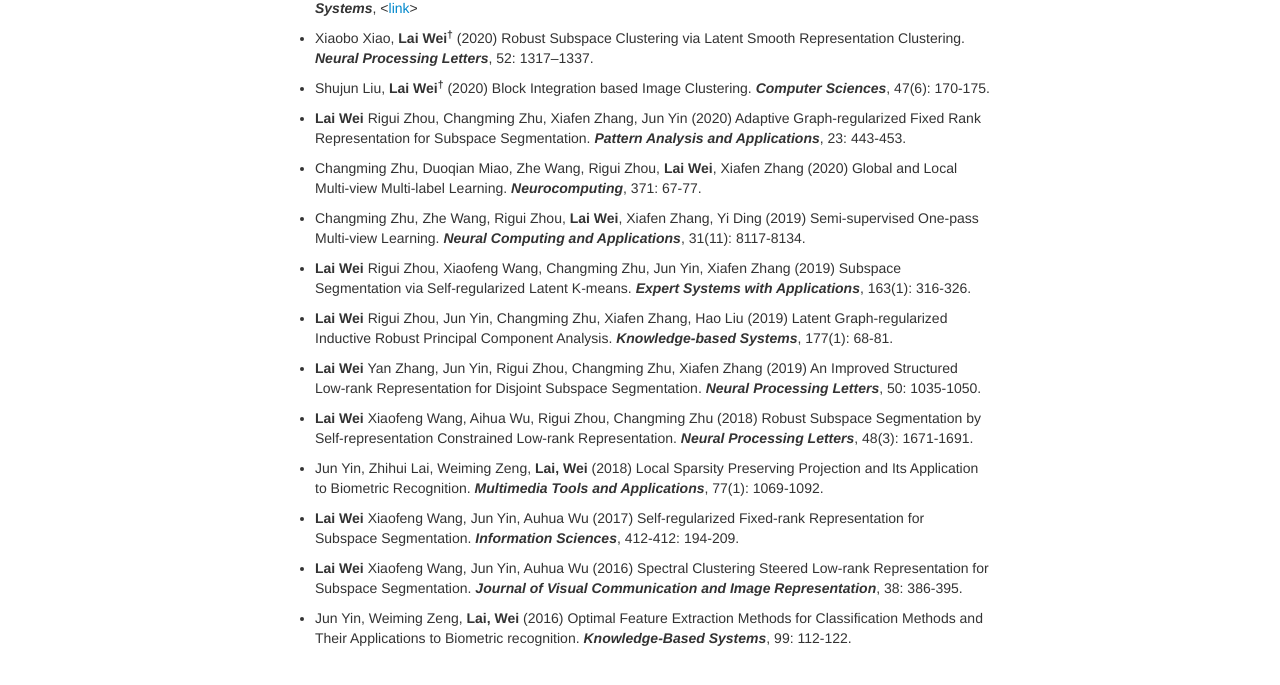
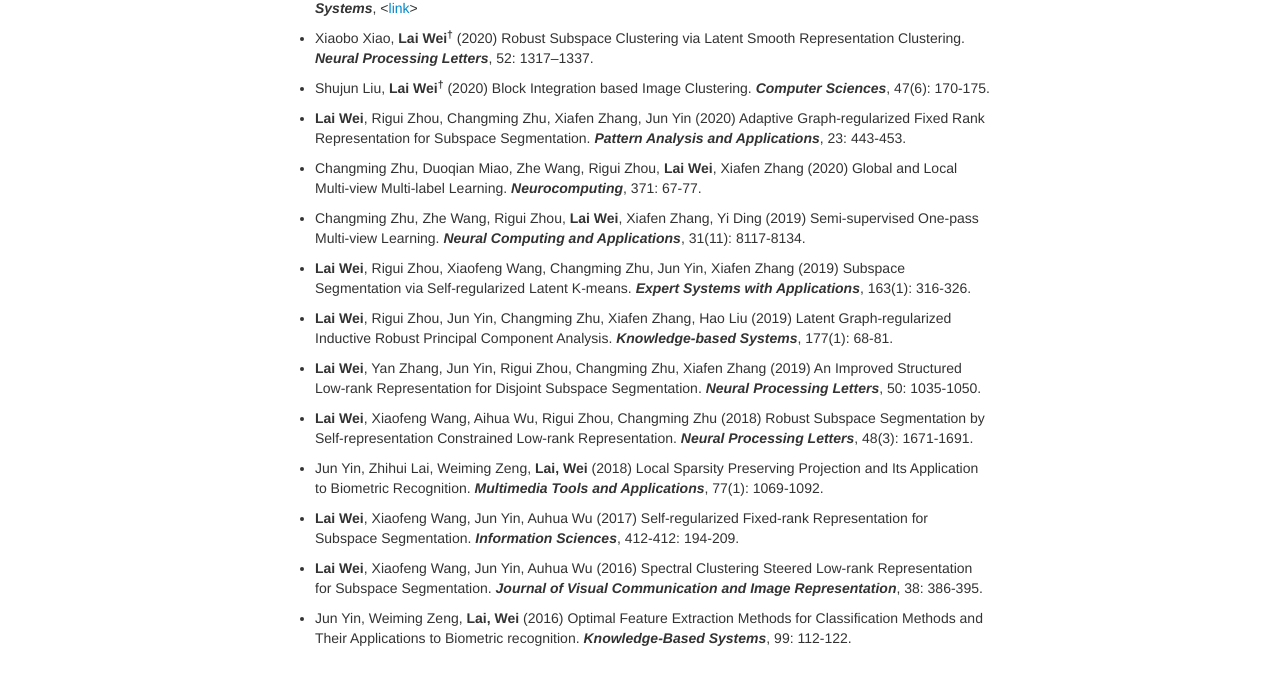
Before and after one commit to weilyshmtu/weilyshmtu.github.io, a Jekyll site: the page built from pages/pubs.md, in a window 1280 px wide. Shown: the part 274-959 px from the top of the page. Built offline with Jekyll 4.4.1, drawn with Linux system fonts in a browser that asks for light colours.

Commit message:
Update pubs.md

```diff
--- a/pages/pubs.md
+++ b/pages/pubs.md
@@ -14,25 +14,25 @@ title: Lai Wei's publications
 
 <ul> <li> Shujun Liu, <b>Lai Wei<sup>&dagger;</sup></b> (2020) Block Integration based Image Clustering. <i><b>Computer Sciences</b></i>, 47(6): 170-175.</li></ul>
 
-<ul> <li> <b>Lai Wei</b> Rigui Zhou, Changming Zhu, Xiafen Zhang, Jun Yin (2020) Adaptive Graph‑regularized Fixed Rank Representation for Subspace Segmentation. <i><b>Pattern Analysis and Applications</b></i>, 23: 443-453.</li></ul>
+<ul> <li> <b>Lai Wei</b>, Rigui Zhou, Changming Zhu, Xiafen Zhang, Jun Yin (2020) Adaptive Graph‑regularized Fixed Rank Representation for Subspace Segmentation. <i><b>Pattern Analysis and Applications</b></i>, 23: 443-453.</li></ul>
 
 <ul> <li>Changming Zhu, Duoqian Miao, Zhe Wang, Rigui Zhou, <b>Lai Wei</b>, Xiafen Zhang (2020) Global and Local Multi-view Multi-label Learning. <i><b>Neurocomputing</b></i>, 371: 67-77.</li></ul>
 
 <ul> <li>Changming Zhu, Zhe Wang, Rigui Zhou, <b>Lai Wei</b>, Xiafen Zhang, Yi Ding (2019) Semi-supervised One-pass Multi-view Learning. <i><b>Neural Computing and Applications</b></i>, 31(11): 8117-8134.</li></ul>
 
-<ul> <li> <b>Lai Wei</b> Rigui Zhou, Xiaofeng Wang, Changming Zhu, Jun Yin, Xiafen Zhang (2019) Subspace Segmentation via Self-regularized Latent K-means. <i><b>Expert Systems with Applications</b></i>, 163(1): 316-326.</li></ul>
+<ul> <li> <b>Lai Wei</b>, Rigui Zhou, Xiaofeng Wang, Changming Zhu, Jun Yin, Xiafen Zhang (2019) Subspace Segmentation via Self-regularized Latent K-means. <i><b>Expert Systems with Applications</b></i>, 163(1): 316-326.</li></ul>
 
-<ul> <li> <b>Lai Wei</b> Rigui Zhou, Jun Yin, Changming Zhu, Xiafen Zhang, Hao Liu (2019) Latent Graph-regularized Inductive Robust Principal Component Analysis. <i><b>Knowledge-based Systems</b></i>,  177(1): 68-81.</li></ul>
+<ul> <li> <b>Lai Wei</b>, Rigui Zhou, Jun Yin, Changming Zhu, Xiafen Zhang, Hao Liu (2019) Latent Graph-regularized Inductive Robust Principal Component Analysis. <i><b>Knowledge-based Systems</b></i>,  177(1): 68-81.</li></ul>
 
-<ul> <li> <b>Lai Wei</b> Yan Zhang, Jun Yin, Rigui Zhou, Changming Zhu, Xiafen Zhang (2019) An Improved Structured Low-rank Representation for Disjoint Subspace Segmentation. <i><b>Neural Processing Letters</b></i>, 50: 1035-1050.</li></ul>
+<ul> <li> <b>Lai Wei</b>, Yan Zhang, Jun Yin, Rigui Zhou, Changming Zhu, Xiafen Zhang (2019) An Improved Structured Low-rank Representation for Disjoint Subspace Segmentation. <i><b>Neural Processing Letters</b></i>, 50: 1035-1050.</li></ul>
 
-<ul> <li> <b>Lai Wei</b> Xiaofeng Wang, Aihua Wu, Rigui Zhou, Changming Zhu (2018) Robust Subspace Segmentation by Self-representation Constrained Low-rank Representation. <i><b>Neural Processing Letters</b></i>, 48(3): 1671-1691.</li></ul>
+<ul> <li> <b>Lai Wei</b>, Xiaofeng Wang, Aihua Wu, Rigui Zhou, Changming Zhu (2018) Robust Subspace Segmentation by Self-representation Constrained Low-rank Representation. <i><b>Neural Processing Letters</b></i>, 48(3): 1671-1691.</li></ul>
 
 <ul> <li>Jun Yin, Zhihui Lai, Weiming Zeng, <b>Lai, Wei</b> (2018) Local Sparsity Preserving Projection and Its Application to Biometric Recognition. <i><b>Multimedia Tools and Applications</b></i>, 77(1): 1069-1092.</li></ul>
 
-<ul> <li> <b>Lai Wei</b> Xiaofeng Wang, Jun Yin, Auhua Wu (2017) Self-regularized Fixed-rank Representation for Subspace Segmentation. <i><b>Information Sciences</b></i>, 412-412: 194-209.</li></ul>
+<ul> <li> <b>Lai Wei</b>, Xiaofeng Wang, Jun Yin, Auhua Wu (2017) Self-regularized Fixed-rank Representation for Subspace Segmentation. <i><b>Information Sciences</b></i>, 412-412: 194-209.</li></ul>
 
-<ul> <li> <b>Lai Wei</b> Xiaofeng Wang, Jun Yin, Auhua Wu (2016) Spectral Clustering Steered Low-rank Representation for Subspace Segmentation. <i><b>Journal of Visual Communication and Image Representation</b></i>, 38: 386-395.</li></ul>
+<ul> <li> <b>Lai Wei</b>, Xiaofeng Wang, Jun Yin, Auhua Wu (2016) Spectral Clustering Steered Low-rank Representation for Subspace Segmentation. <i><b>Journal of Visual Communication and Image Representation</b></i>, 38: 386-395.</li></ul>
 
 <ul> <li>Jun Yin, Weiming Zeng, <b>Lai, Wei</b> (2016) Optimal Feature Extraction Methods for Classification Methods and Their Applications to Biometric recognition. <i><b>Knowledge-Based Systems</b></i>, 99: 112-122.
 </li></ul>
```
